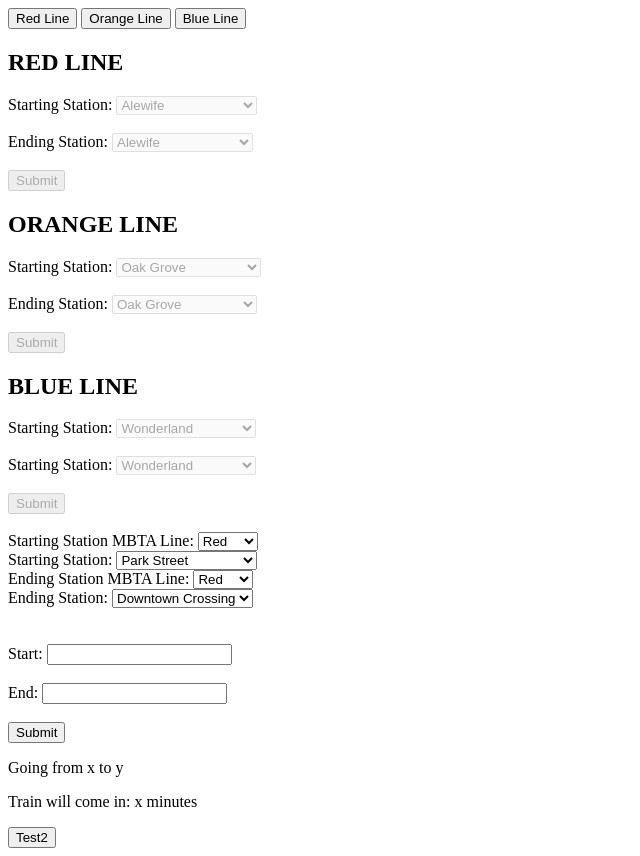
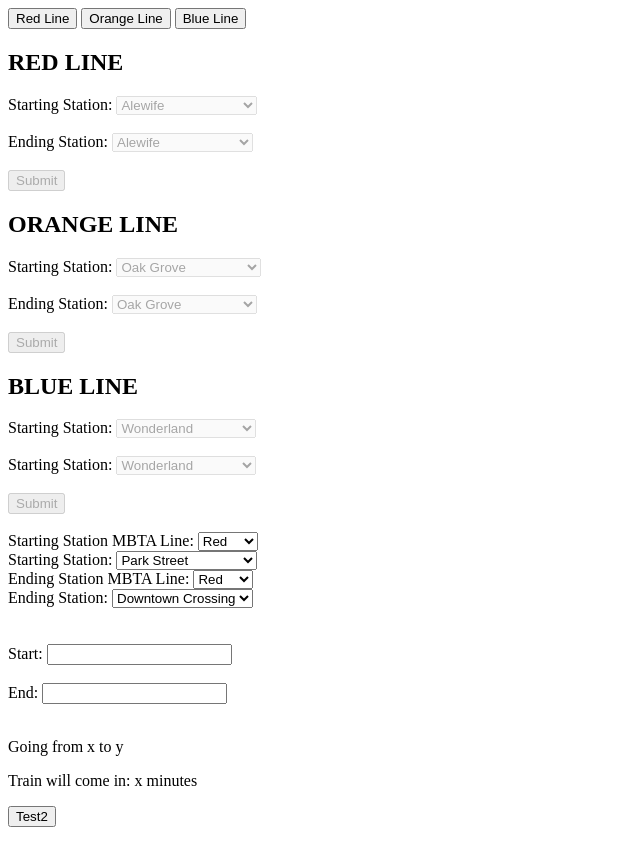
Before and after one commit to Yuniversality/mbtaCloudComputingProject, a website with bundled scripts: page index.html in a window 1280 px wide. Shown: the whole page, without its empty margins (0-640 px from the left). After the commit the page ends 835 px from the top, so only its background shows below. Built offline with nearby package versions, Linux system fonts and the light colour scheme; files whose address does not match are found by name.

Commit message:
Update index.html

```diff
--- a/index.html
+++ b/index.html
@@ -268,7 +268,7 @@
         <label for="end"> End: </label>
         <input type="text" id="end" name="end"><br><br>
 
-        <button type="button" onclick="getInputs()"> Submit </button>
+        <!-- <button type="button" onclick="getInputs()"> Submit </button> -->
         <!-- <input type="submit" value="Submit"> -->
     </form>
 
```
